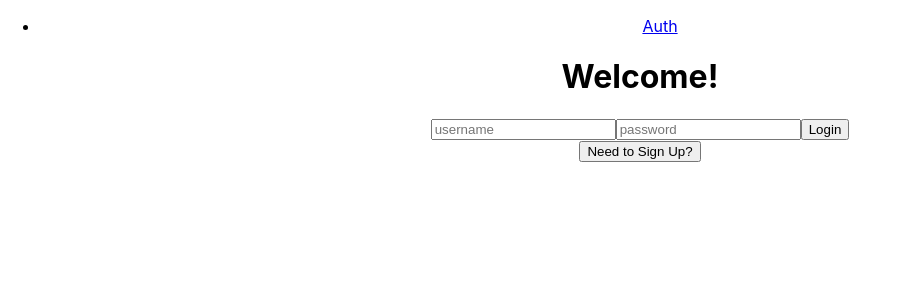
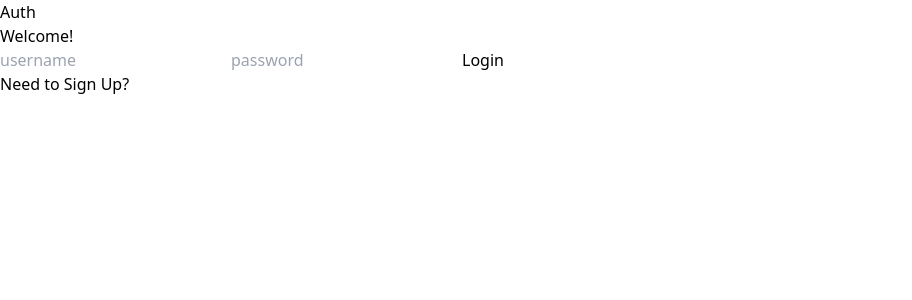
Before and after one commit to holdenmatthews/emotn, a React (Create React App) app: page / in a window 1280 px wide. Shown: the top 300 px of the page, without its empty margins (0-912 px from the left). Built offline with nearby package versions, Linux system fonts and the light colour scheme.

Commit message:
editNotes function complete. tailwind added.

```diff
--- a/package.json
+++ b/package.json
@@ -47,5 +47,8 @@
       "last 1 firefox version",
       "last 1 safari version"
     ]
+  },
+  "devDependencies": {
+    "tailwindcss": "^3.3.0"
   }
 }
--- a/src/App.css
+++ /dev/null
@@ -1,42 +0,0 @@
-.App {
-  text-align: center;
-}
-
-.App-logo {
-  height: 40vmin;
-  pointer-events: none;
-}
-
-@media (prefers-reduced-motion: no-preference) {
-  .App-logo {
-    animation: App-logo-spin infinite 20s linear;
-  }
-}
-
-.App-header {
-  background-color: #282c34;
-  min-height: 100vh;
-  display: flex;
-  flex-direction: column;
-  align-items: center;
-  justify-content: center;
-  font-size: calc(10px + 2vmin);
-  color: white;
-}
-
-.App-link {
-  color: #61dafb;
-}
-
-@keyframes App-logo-spin {
-  from {
-    transform: rotate(0deg);
-  }
-  to {
-    transform: rotate(360deg);
-  }
-}
-
-button:hover {
-  cursor: pointer;
-}
--- a/src/App.js
+++ b/src/App.js
@@ -1,8 +1,6 @@
 import { Routes, Route, Navigate } from "react-router-dom";
 import { useContext } from "react";
 import AuthContext from "./store/authContext";
-import "./App.css";
-
 import Header from "./components/Header";
 import Home from "./components/Home";
 import Auth from "./components/Auth";
--- a/src/components/AddLog.jsx
+++ b/src/components/AddLog.jsx
@@ -2,7 +2,6 @@ import { useState, useEffect, useContext } from 'react'
 import axios from 'axios'
 import EmotionList from './EmotionList'
 import LogForm from './LogForm'
-import styles from './addLog.css'
 import AuthContext from '../store/authContext'
 import { useNavigate } from 'react-router-dom'
 
--- a/src/components/EmotionList.jsx
+++ b/src/components/EmotionList.jsx
@@ -14,7 +14,8 @@ const EmotionList = (props) => {
       }
 
   return (
-    <div>{emotionList.map((emotion) => {
+    <div>
+      {emotionList.map((emotion) => {
         return <div onClick={handleSelect} key={emotion.id} id={emotion.id}>{emotion.name}</div>
       })}</div>
   )
--- a/src/components/LogCard.jsx
+++ b/src/components/LogCard.jsx
@@ -36,6 +36,7 @@ const LogCard = (props) => {
         }
       })
       .then(() => {
+        setEditing(false)
         getUserLogs()
       })
       .catch((err) => console.log(err))
@@ -61,7 +62,7 @@ const LogCard = (props) => {
             onChange={(e) => setNewNotes(e.target.value)}
           />
           <br />
-          <button onClick={() => editNotes()}>Update</button>
+          <button onClick={() => editNotes(log.id)}>Update</button>
         </>
       ) : (
         <>
--- a/src/components/addLog.css
+++ /dev/null
@@ -1,5 +0,0 @@
-.add-log {
-    display: flex;
-    flex-direction: row;
-    gap: 25px;
-}
--- a/src/index.css
+++ b/src/index.css
@@ -1,13 +1,3 @@
-body {
-  margin: 0;
-  font-family: -apple-system, BlinkMacSystemFont, 'Segoe UI', 'Roboto', 'Oxygen',
-    'Ubuntu', 'Cantarell', 'Fira Sans', 'Droid Sans', 'Helvetica Neue',
-    sans-serif;
-  -webkit-font-smoothing: antialiased;
-  -moz-osx-font-smoothing: grayscale;
-}
-
-code {
-  font-family: source-code-pro, Menlo, Monaco, Consolas, 'Courier New',
-    monospace;
-}
+@tailwind base;
+@tailwind components;
+@tailwind utilities;
--- /dev/null
+++ b/tailwind.config.js
@@ -0,0 +1,8 @@
+/** @type {import('tailwindcss').Config} */
+module.exports = {
+  content: ["./src/**/*.{js, jsx, ts, tsx}"],
+  theme: {
+    extend: {},
+  },
+  plugins: [],
+}
```
Also changed, not shown: 3 other files (tests, documents, lock files or other folders).
